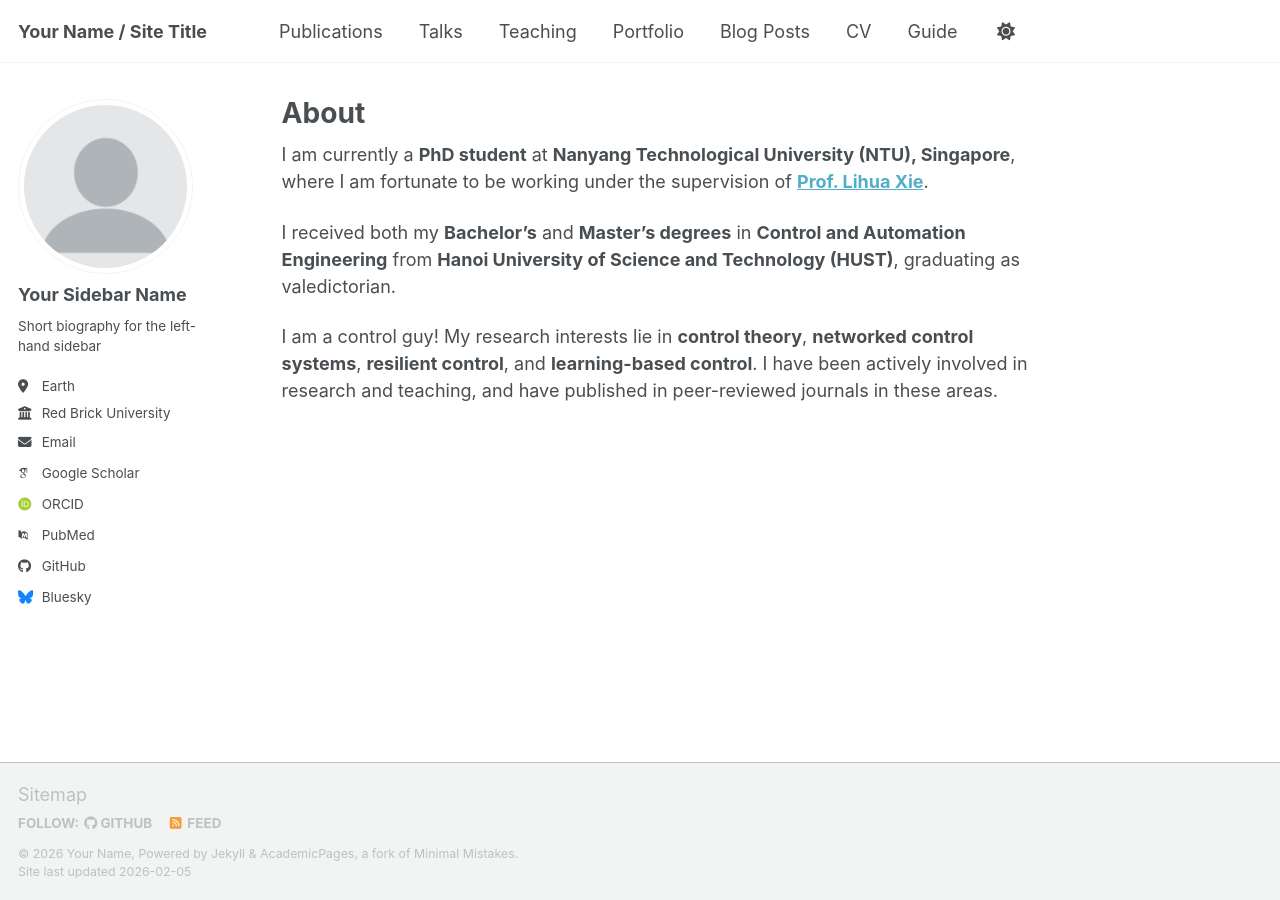
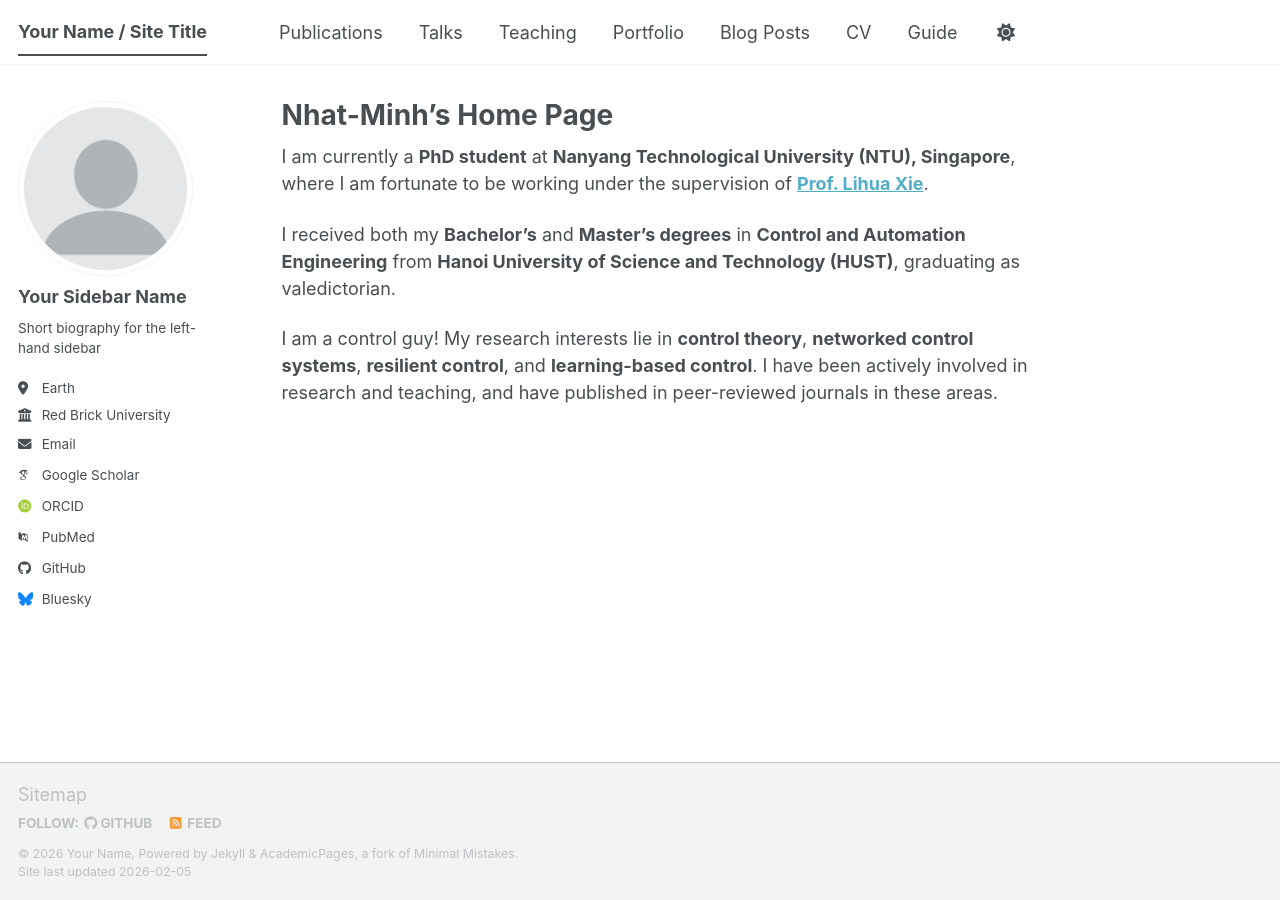
Before and after one commit to minhk43pbc/nhatminh, a Jekyll site: the page built from _pages/about.md, in a window 1280 px wide. Built offline with Jekyll 4.4.1, drawn with Linux system fonts in a browser that asks for light colours; some web fonts are replaced; a script bundle is joined from its source files by our own code; library files that are not in the unit come from our copies.

Commit message:
Update about page title and permalink

```diff
--- a/_pages/about.md
+++ b/_pages/about.md
@@ -1,8 +1,11 @@
 ---
-title: About
-permalink: /about/
+permalink: /
+title: "Nhat-Minh's Home Page"
+author_profile: true
+redirect_from:
+  - /about/
+  - /about.html
 ---
-
 I am currently a **PhD student** at **Nanyang Technological University (NTU), Singapore**, where I am fortunate to be working under the supervision of [**Prof. Lihua Xie**][xie].
 
 I received both my **Bachelor’s** and **Master’s degrees** in **Control and Automation Engineering** from **Hanoi University of Science and Technology (HUST)**, graduating as valedictorian.
```
